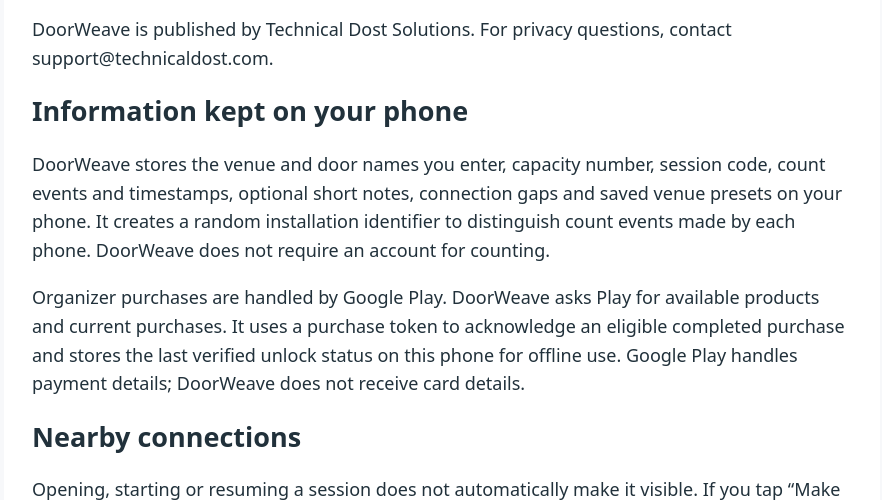
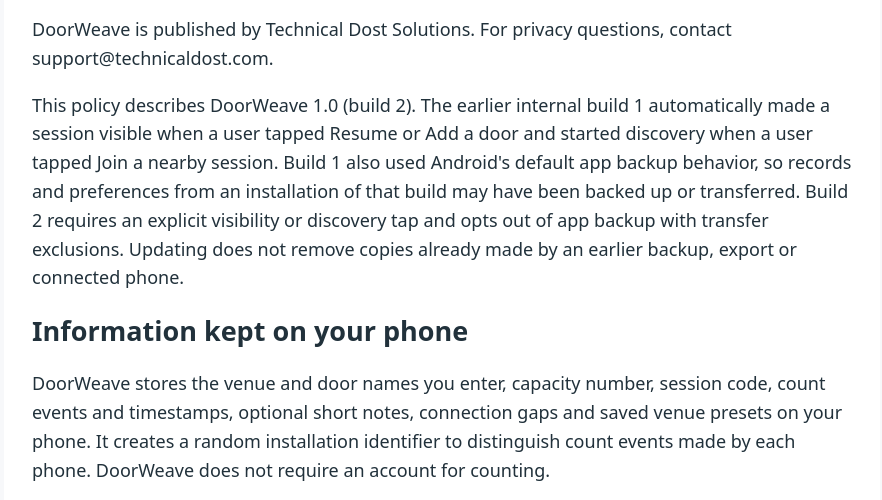
Before and after one commit to SiddhantOfficial/offline-app-support, a plain HTML site: page doorweave-privacy.html in a window 1280 px wide. Shown: the part 240-740 px from the top of the page, without its empty margins (198-1080 px from the left). Drawn offline with Linux system fonts and the light colour scheme.

Commit message:
Clarify DoorWeave updated build scope and earlier internal behavior

```diff
--- a/doorweave-privacy.html
+++ b/doorweave-privacy.html
@@ -3,6 +3,7 @@
 <h1>DoorWeave Privacy Policy</h1>
 <p>Effective 15 November 2026</p>
 <p>DoorWeave is published by Technical Dost Solutions. For privacy questions, contact support@technicaldost.com.</p>
+<p>This policy describes DoorWeave 1.0 (build 2). The earlier internal build 1 automatically made a session visible when a user tapped Resume or Add a door and started discovery when a user tapped Join a nearby session. Build 1 also used Android&#x27;s default app backup behavior, so records and preferences from an installation of that build may have been backed up or transferred. Build 2 requires an explicit visibility or discovery tap and opts out of app backup with transfer exclusions. Updating does not remove copies already made by an earlier backup, export or connected phone.</p>
 <h2>Information kept on your phone</h2>
 <p>DoorWeave stores the venue and door names you enter, capacity number, session code, count events and timestamps, optional short notes, connection gaps and saved venue presets on your phone. It creates a random installation identifier to distinguish count events made by each phone. DoorWeave does not require an account for counting.</p>
 <p>Organizer purchases are handled by Google Play. DoorWeave asks Play for available products and current purchases. It uses a purchase token to acknowledge an eligible completed purchase and stores the last verified unlock status on this phone for offline use. Google Play handles payment details; DoorWeave does not receive card details.</p>
```
